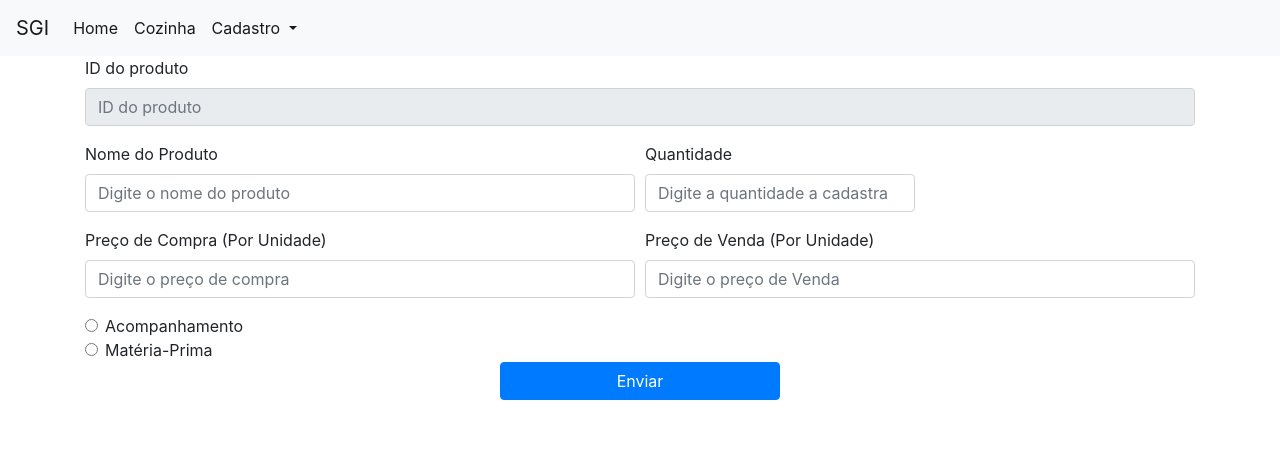
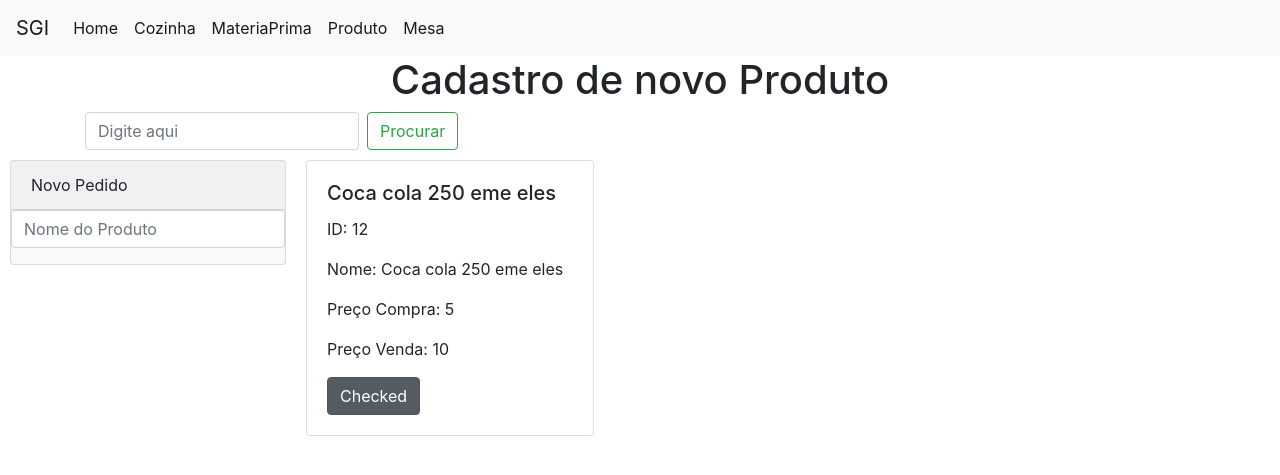
Before and after one commit to Vengicx/Esboco, a PHP site: page /index.php?fd=cadastro&pg=produto in a window 1280 px wide. Shown: the top 475 px of the page. Run offline with PHP 8.4, Linux system fonts and the light colour scheme; data comes from the database, SQL or seed files in the repository.

Commit message:
algumas mudancas

```diff
--- a/tcc/cadastro/produto.php
+++ b/tcc/cadastro/produto.php
@@ -1,39 +1,81 @@
-<form method="post" action="index.php?fd=salvar&pg=produto">
-  <div class="form-row">
-	  <div class="form-group col-md-12">
-	    <label for="mesa">ID do produto</label>
-	    <input type="number" class="form-control" name="mesa" placeholder="ID do produto" disabled>
+<style>
+    .card{
+        float: left;
+        margin: 10px;
+    }
+
+    #resultado {
+        float: left !important;
+        position: fixed !important;
+    }
+
+</style>
+    <h1 class="text-center">Cadastro de novo Produto</h1>
+    <form class="form-inline my-2 my-lg-0" action="#" method="post">
+      <input class="form-control mr-sm-2" type="search" placeholder="Digite aqui" aria-label="Search" name="procurar">
+      <button class="btn btn-outline-success my-2 my-sm-0" type="submit">Procurar</button>
+    </form>
 </div>
-	  <div class="form-group col-md-6">
-	    <label for="nomeProduto">Nome do Produto</label>
-	    <input type="text" class="form-control" name="nomeProduto" placeholder="Digite o nome do produto" required>
+<div class="card bg-light mb-3" style="max-width: 18rem;">
+    <div class="card-header">Novo Pedido</div>
+    <form>
+        <div class="form-group">
+        <input type="text" class="form-control" placeholder="Nome do Produto" name="nomeProduto">
+
   </div>
-	  <div class="form-group col-md-3">
-	    <label for="nomeProduto">Quantidade</label>
-	    <input type="number" class="form-control" name="quantidade" placeholder="Digite a quantidade a cadastrar" required>
 </div>
-	  <div class="form-group col-md-6">
-	    <label for="precoCompra">Preço de Compra (Por Unidade)</label>
-	    <input type="text" class="form-control" name="precoCompra" placeholder="Digite o preço de compra" required>
-	  </div>
-	  <div class="form-group col-md-6">
-	    <label for="precoVenda">Preço de Venda (Por Unidade)</label>
-	    <input type="text" class="form-control" name="precoVenda" placeholder="Digite o preço de Venda" required>
-	  </div>
-	  <div class="col-md-12">
-		<div class="form-check">
-		  <input class="form-check-input" type="radio" name="tipoProduto" value="1">
-		  <label class="form-check-label" for="tipoProduto">
-		    Acompanhamento
-		  </label>
-		</div>
-		<div class="form-check">
-		  <input class="form-check-input" type="radio" name="tipoProduto" value="2">
-		  <label class="form-check-label" for="tipoProduto">
-		    Matéria-Prima
+<div class="container">
+<?php
+        require "conecta.php";
+
+        if(isset($_POST["procurar"])){
+            $nome = trim ($_POST["procurar"]);
+            $nome = "%$nome%";
+        }
+
+        if(isset($nome)){
+            $consulta = $pdo->prepare("SELECT * FROM materiaprima WHERE nome LIKE ?");
+            $consulta->bindParam(1, $nome);
+
+        }else{
+            $consulta = $pdo->prepare("SELECT * FROM materiaprima WHERE tipoProduto = 2 order by nome");
+
+        }
+
+        $consulta->execute();
+
+        $c = 0; //contador
+
+        while($dados = $consulta->fetch(PDO::FETCH_OBJ)){//ele só vai entrar no while se o $dados for verdadeiro
+            $id = $dados->id;
+            $nome = $dados->nome;
+            $quantidade = $dados->quantidade;
+            $precoCompra = $dados->precoCompra;
+            $precoVenda = $dados->precoVenda;
+            $tipoProduto = $dados->tipoProduto;
+
+            echo "<div class='card' style='width: 18rem;'>
+                    <div class='card-body'>
+                        <h5 class='card-title'>$nome</h5>
+                        <p class='card-text'>ID: $id</p>
+                        <p class='card-text'>Nome: $nome</p>
+                        <p class='card-text'>Preço Compra: $precoCompra</p>
+                        <p class='card-text'>Preço Venda: $precoVenda</p>
+                        <div class='btn-group-toggle' data-toggle='buttons'>
+                            <label class='btn btn-secondary active'>
+                                <input type='checkbox'> Checked
                             </label>
                         </div>
                     </div>
-		<button type="submit" class="btn btn-primary col-md-3" style="margin: 0 auto;">Enviar</button>
-   </div><!-- fim do form row-->
-</form>
+                </div>";
+
+            $c = 1;
+        }
+
+        if($c == 0){
+          echo 'Matéria Prima não encontrada';
+        }
+
+
+        ?>
+</div>
--- a/tcc/menu.php
+++ b/tcc/menu.php
@@ -13,18 +13,15 @@
         <a class="nav-link" href="index.php?fd=.&pg=cozinha">Cozinha</a>
       </li>
       <li class="nav-item active">
-		    <div class="dropdown show">
-    			<a class="dropdown-toggle nav-link active" href="#" role="button" id="dropdownMenuLink" data-toggle="dropdown" aria-haspopup="true" aria-expanded="false">
-      			Cadastro
-    			</a>
-		    <div class="dropdown-menu" aria-labelledby="dropdownMenuLink">
-			    <a class="dropdown-item" href="index.php?fd=cadastro&pg=mesa">Mesa</a>
-		  	</div>
-        <div class="dropdown-menu" aria-labelledby="dropdownMenuLink">
-          <a class="dropdown-item" href="index.php?fd=cadastro&pg=produto">Produto</a>
-        </div>
-		    </div>
+        <a class="nav-link" href="index.php?fd=cadastro&pg=materiaprima">MateriaPrima</a>
       </li>
+      <li class="nav-item active">
+        <a class="nav-link" href="index.php?fd=cadastro&pg=produto">Produto</a>
+      </li>
+      <li class="nav-item active">
+        <a class="nav-link" href="index.php?fd=cadastro&pg=mesa">Mesa</a>
+      </li>
+
     </ul>
   </div>
 </nav>
```
Also changed, not shown: tcc/cadastro/consulta.php (added, +42 -0 lines), tcc/cadastro/index.php (added, +91 -0 lines), tcc/cadastro/materiaprima.php (added, +39 -0 lines), tcc/produto.php (added, +17 -0 lines), tcc/salvar/materiaprima.php (added, +45 -0 lines), tcc/salvar/produto.php (+1 -45 lines), tcc/cadastro/cliente.php (added). Lines whose indentation alone changed are shown as unchanged.
